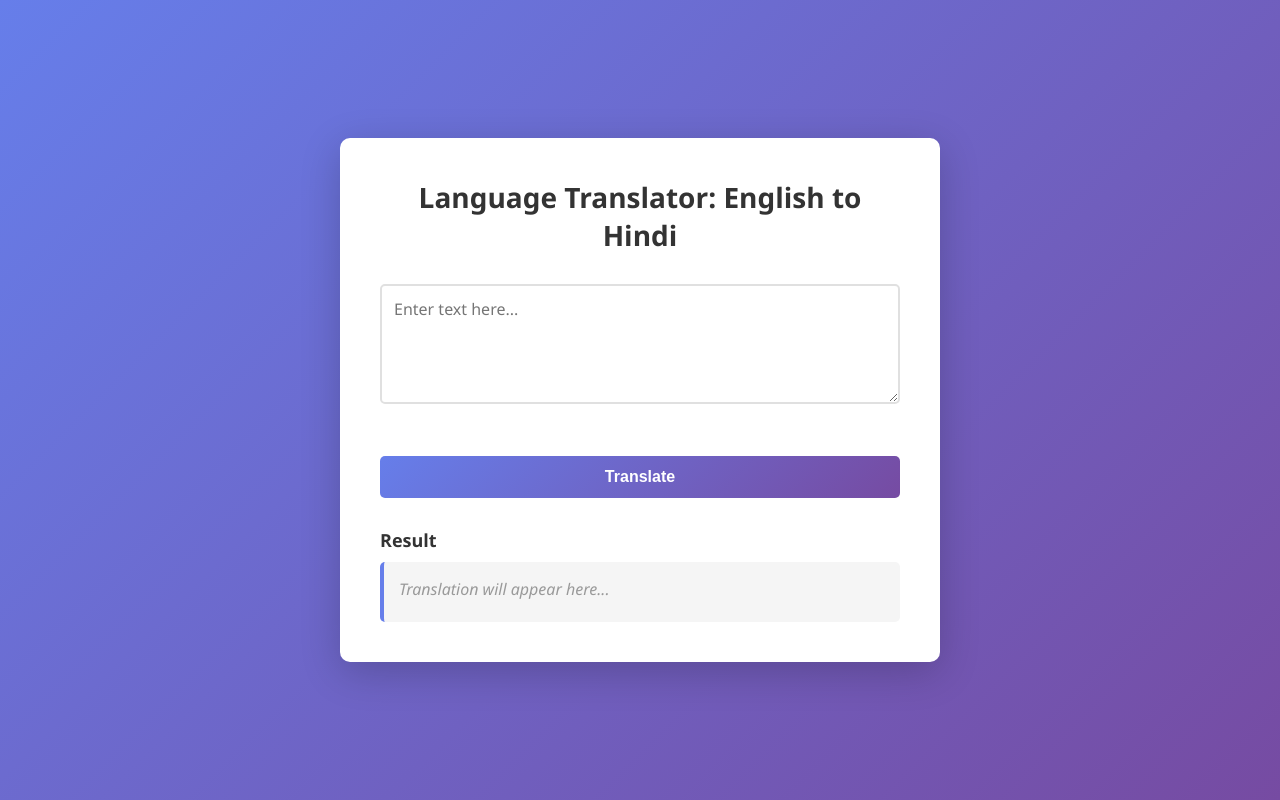
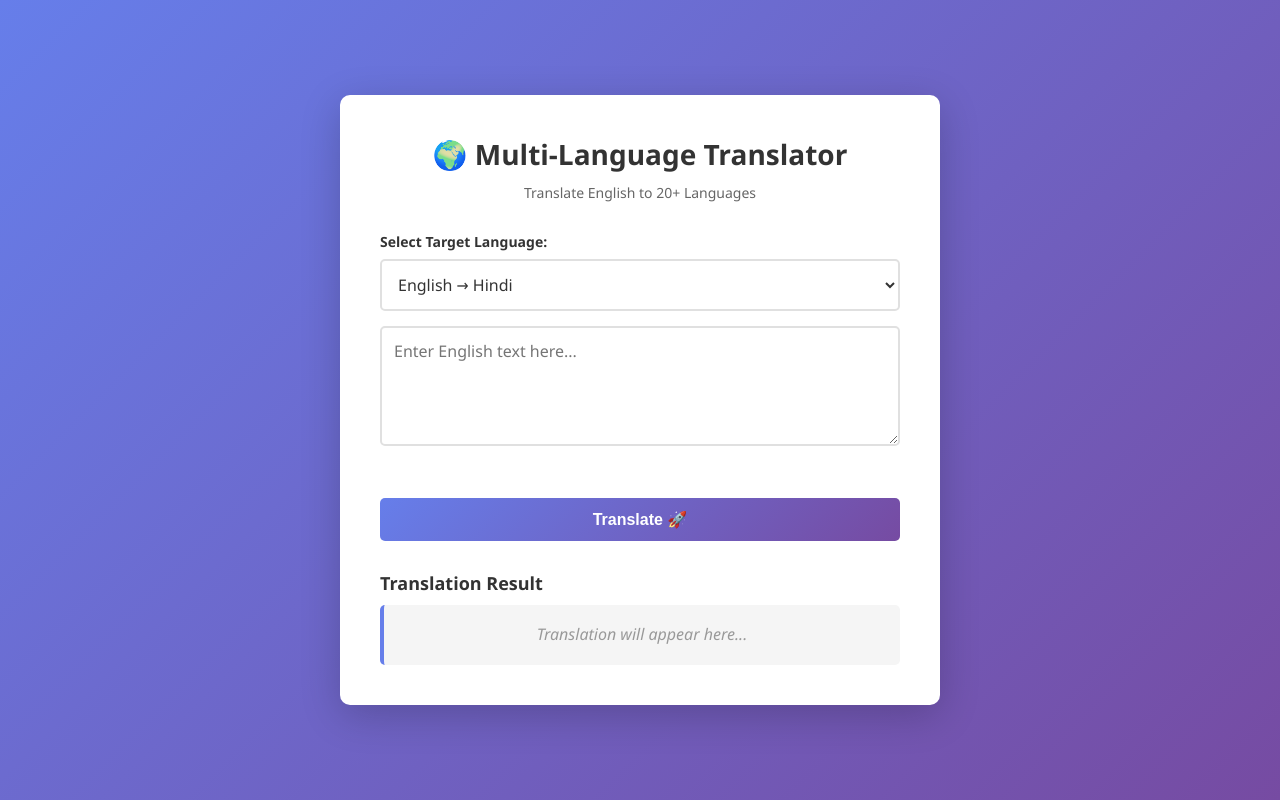
Before and after one commit to sukhvinderyadav0007/AI-TRANSLATOR-WEBAPP, a Flask app: page / in a window 1280 px wide. Run offline with Flask 3, Linux system fonts and the light colour scheme.

Commit message:
Initial commit - Multi Language Translator

```diff
--- a/app.py
+++ b/app.py
@@ -3,22 +3,86 @@ from transformers import MarianMTModel, MarianTokenizer
 
 app = Flask(__name__, template_folder='templates', static_folder='static')
 
-# Load Marian tokenizer and model
-model_name = "helsinki-nlp/opus-mt-en-hi"
-tokenizer = MarianTokenizer.from_pretrained(model_name)
-model = MarianMTModel.from_pretrained(model_name)
+# Dictionary to store models and tokenizers for different language pairs
+models = {}
+tokenizers = {}
+
+# Model configurations for different language pairs
+LANGUAGE_MODELS = {
+    # Original languages
+    'chinese': 'Helsinki-NLP/opus-mt-en-zh',
+    'zh': 'Helsinki-NLP/opus-mt-en-zh',
+    'german': 'Helsinki-NLP/opus-mt-en-de',
+    'de': 'Helsinki-NLP/opus-mt-en-de',
+    'hindi': 'Helsinki-NLP/opus-mt-en-hi',
+    'hi': 'Helsinki-NLP/opus-mt-en-hi',
+    'korean': 'Helsinki-NLP/opus-mt-en-ko',
+    'ko': 'Helsinki-NLP/opus-mt-en-ko',
+    'spanish': 'Helsinki-NLP/opus-mt-en-es',
+    'es': 'Helsinki-NLP/opus-mt-en-es',
+    'french': 'Helsinki-NLP/opus-mt-en-fr',
+    'fr': 'Helsinki-NLP/opus-mt-en-fr',
+    'japanese': 'Helsinki-NLP/opus-mt-en-ja',
+    'ja': 'Helsinki-NLP/opus-mt-en-ja',
+    'russian': 'Helsinki-NLP/opus-mt-en-ru',
+    'ru': 'Helsinki-NLP/opus-mt-en-ru',
+    'arabic': 'Helsinki-NLP/opus-mt-en-ar',
+    'ar': 'Helsinki-NLP/opus-mt-en-ar',
+    'portuguese': 'Helsinki-NLP/opus-mt-en-pt',
+    'pt': 'Helsinki-NLP/opus-mt-en-pt',
+    # Additional 10 languages
+    'italian': 'Helsinki-NLP/opus-mt-en-it',
+    'it': 'Helsinki-NLP/opus-mt-en-it',
+    'turkish': 'Helsinki-NLP/opus-mt-en-tr',
+    'tr': 'Helsinki-NLP/opus-mt-en-tr',
+    'thai': 'Helsinki-NLP/opus-mt-en-th',
+    'th': 'Helsinki-NLP/opus-mt-en-th',
+    'vietnamese': 'Helsinki-NLP/opus-mt-en-vi',
+    'vi': 'Helsinki-NLP/opus-mt-en-vi',
+    'indonesian': 'Helsinki-NLP/opus-mt-en-id',
+    'id': 'Helsinki-NLP/opus-mt-en-id',
+    'polish': 'Helsinki-NLP/opus-mt-en-pl',
+    'pl': 'Helsinki-NLP/opus-mt-en-pl',
+    'dutch': 'Helsinki-NLP/opus-mt-en-nl',
+    'nl': 'Helsinki-NLP/opus-mt-en-nl',
+    'swedish': 'Helsinki-NLP/opus-mt-en-sv',
+    'sv': 'Helsinki-NLP/opus-mt-en-sv',
+    'greek': 'Helsinki-NLP/opus-mt-en-el',
+    'el': 'Helsinki-NLP/opus-mt-en-el',
+    'hungarian': 'Helsinki-NLP/opus-mt-en-hu',
+    'hu': 'Helsinki-NLP/opus-mt-en-hu'
+}
+
+def load_model(language_code):
+    """Load model and tokenizer for the specified language"""
+    if language_code not in models:
+        model_name = LANGUAGE_MODELS[language_code]
+        tokenizers[language_code] = MarianTokenizer.from_pretrained(model_name)
+        models[language_code] = MarianMTModel.from_pretrained(model_name)
+    return models[language_code], tokenizers[language_code]
 
 @app.route('/', methods=['GET', 'POST'])
 def index():
     result = ""
+    selected_language = "hi"  # Default language (Hindi)
+
     if request.method == 'POST':
         text = request.form.get('data', '')
-        if text:
-            # Tokenize and translate
-            input_ids = tokenizer.encode(text, return_tensors="pt")
-            outputs = model.generate(input_ids, max_length=512)
-            result = tokenizer.decode(outputs[0], skip_special_tokens=True)
-    return render_template('index.html', result=result)
+        selected_language = request.form.get('language', 'hi')
+
+        if text and selected_language in LANGUAGE_MODELS:
+            try:
+                # Load appropriate model and tokenizer
+                model, tokenizer = load_model(selected_language)
+
+                # Tokenize and translate
+                input_ids = tokenizer.encode(text, return_tensors="pt")
+                outputs = model.generate(input_ids, max_length=512)
+                result = tokenizer.decode(outputs[0], skip_special_tokens=True)
+            except Exception as e:
+                result = f"Error: {str(e)}"
+
+    return render_template('index.html', result=result, selected_language=selected_language)
 
 if __name__ == '__main__':
     app.run(debug=True, host='0.0.0.0', port=5000)
--- /dev/null
+++ b/requirements.txt
@@ -0,0 +1,3 @@
+Flask==2.3.2
+transformers==4.30.2
+torch==2.9.0
--- a/static/css/style.css
+++ b/static/css/style.css
@@ -26,14 +26,51 @@ body {
 h2 {
     text-align: center;
     color: #333;
+    margin-bottom: 10px;
+    font-size: 28px;
+}
+
+.subtitle {
+    text-align: center;
+    color: #666;
     margin-bottom: 30px;
-    font-size: 28px;
+    font-size: 14px;
 }
 
 form {
     display: flex;
     flex-direction: column;
     gap: 15px;
+}
+
+.form-group {
+    display: flex;
+    flex-direction: column;
+    gap: 8px;
+}
+
+.form-group label {
+    color: #333;
+    font-weight: 600;
+    font-size: 14px;
+}
+
+select {
+    padding: 12px;
+    border: 2px solid #e0e0e0;
+    border-radius: 5px;
+    font-size: 16px;
+    font-family: 'Segoe UI', Tahoma, Geneva, Verdana, sans-serif;
+    background-color: white;
+    color: #333;
+    cursor: pointer;
+    transition: border-color 0.3s;
+}
+
+select:focus {
+    outline: none;
+    border-color: #667eea;
+    box-shadow: 0 0 5px rgba(102, 126, 234, 0.3);
 }
 
 textarea {
@@ -92,10 +129,12 @@ h4 {
     line-height: 1.6;
 }
 
-.result-box:empty::before {
-    content: 'Translation will appear here...';
+.result-box.empty {
     color: #999;
     font-style: italic;
+    display: flex;
+    align-items: center;
+    justify-content: center;
 }
 
 @media (max-width: 600px) {
--- a/templates/index.html
+++ b/templates/index.html
@@ -2,21 +2,59 @@
 <head>
     <meta charset="UTF-8">
     <meta name="viewport" content="width=device-width, initial-scale=1.0">
-    <title>English to Hindi Translator</title>
+    <title>Multi-Language Translator</title>
     <link rel="stylesheet" href="{{ url_for('static', filename='css/style.css') }}">
 </head>
 <body>
     <div class="container">
-        <h2>Language Translator: English to Hindi</h2>
+        <h2>🌍 Multi-Language Translator</h2>
+        <p class="subtitle">Translate English to 20+ Languages</p>
+
         <form method="POST" action="/">
-            <textarea placeholder="Enter text here..." name="data" required></textarea><br>
-            <button type="submit">Translate</button>
+            <div class="form-group">
+                <label for="language">Select Target Language:</label>
+                <select id="language" name="language" required>
+                    <!-- Asian Languages -->
+                    <optgroup label="🌏 Asian Languages">
+                        <option value="hi" {% if selected_language == 'hi' %}selected{% endif %}>English → Hindi</option>
+                        <option value="zh" {% if selected_language == 'zh' %}selected{% endif %}>English → Chinese (Simplified)</option>
+                        <option value="ko" {% if selected_language == 'ko' %}selected{% endif %}>English → Korean</option>
+                        <option value="ja" {% if selected_language == 'ja' %}selected{% endif %}>English → Japanese</option>
+                        <option value="th" {% if selected_language == 'th' %}selected{% endif %}>English → Thai</option>
+                        <option value="vi" {% if selected_language == 'vi' %}selected{% endif %}>English → Vietnamese</option>
+                        <option value="id" {% if selected_language == 'id' %}selected{% endif %}>English → Indonesian</option>
+                    </optgroup>
+                    <!-- European Languages -->
+                    <optgroup label="🌍 European Languages">
+                        <option value="es" {% if selected_language == 'es' %}selected{% endif %}>English → Spanish</option>
+                        <option value="fr" {% if selected_language == 'fr' %}selected{% endif %}>English → French</option>
+                        <option value="de" {% if selected_language == 'de' %}selected{% endif %}>English → German</option>
+                        <option value="pt" {% if selected_language == 'pt' %}selected{% endif %}>English → Portuguese</option>
+                        <option value="it" {% if selected_language == 'it' %}selected{% endif %}>English → Italian</option>
+                        <option value="nl" {% if selected_language == 'nl' %}selected{% endif %}>English → Dutch</option>
+                        <option value="sv" {% if selected_language == 'sv' %}selected{% endif %}>English → Swedish</option>
+                        <option value="pl" {% if selected_language == 'pl' %}selected{% endif %}>English → Polish</option>
+                        <option value="el" {% if selected_language == 'el' %}selected{% endif %}>English → Greek</option>
+                        <option value="hu" {% if selected_language == 'hu' %}selected{% endif %}>English → Hungarian</option>
+                    </optgroup>
+                    <!-- Other Languages -->
+                    <optgroup label="🌐 Other Languages">
+                        <option value="ru" {% if selected_language == 'ru' %}selected{% endif %}>English → Russian</option>
+                        <option value="tr" {% if selected_language == 'tr' %}selected{% endif %}>English → Turkish</option>
+                        <option value="ar" {% if selected_language == 'ar' %}selected{% endif %}>English → Arabic</option>
+                    </optgroup>
+                </select>
+            </div>
+
+            <textarea placeholder="Enter English text here..." name="data" required></textarea><br>
+            <button type="submit">Translate 🚀</button>
         </form>
-        <h4>Result</h4>
+
+        <h4>Translation Result</h4>
         {% if result %}
             <div class="result-box">{{ result }}</div>
         {% else %}
-            <div class="result-box"></div>
+            <div class="result-box empty">Translation will appear here...</div>
         {% endif %}
     </div>
 </body>
```
Also changed, not shown: README.md.
